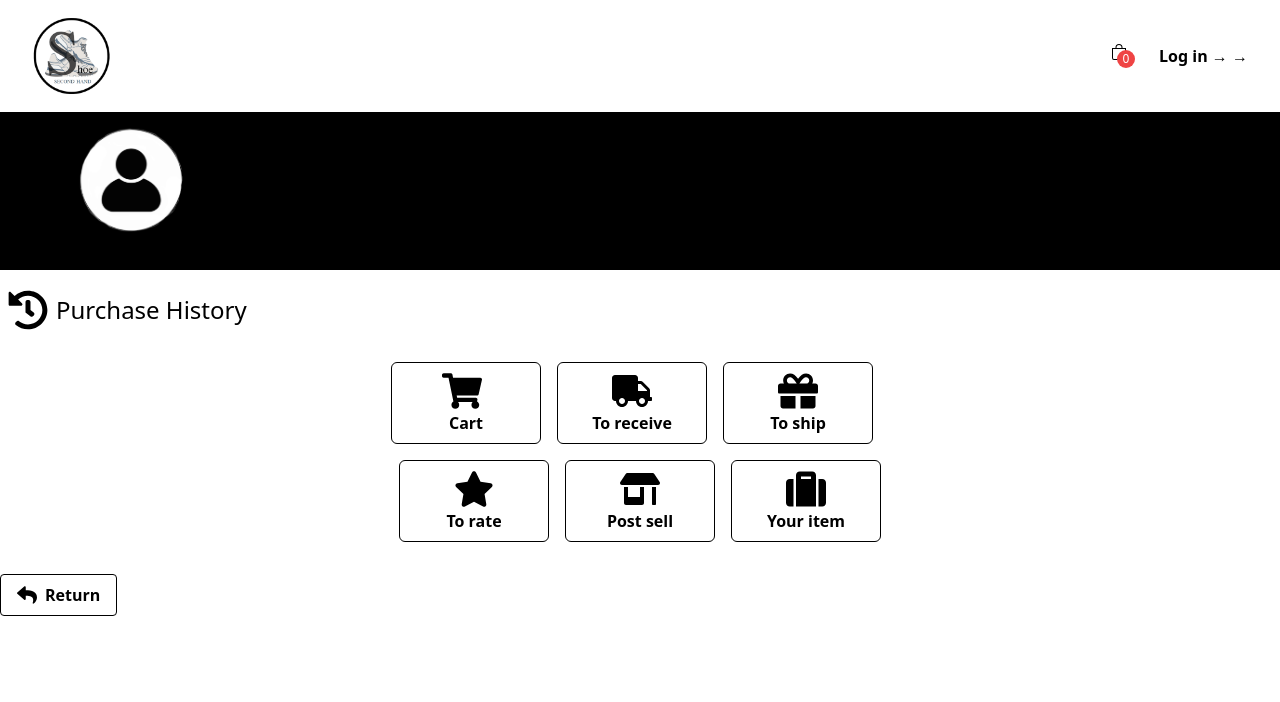
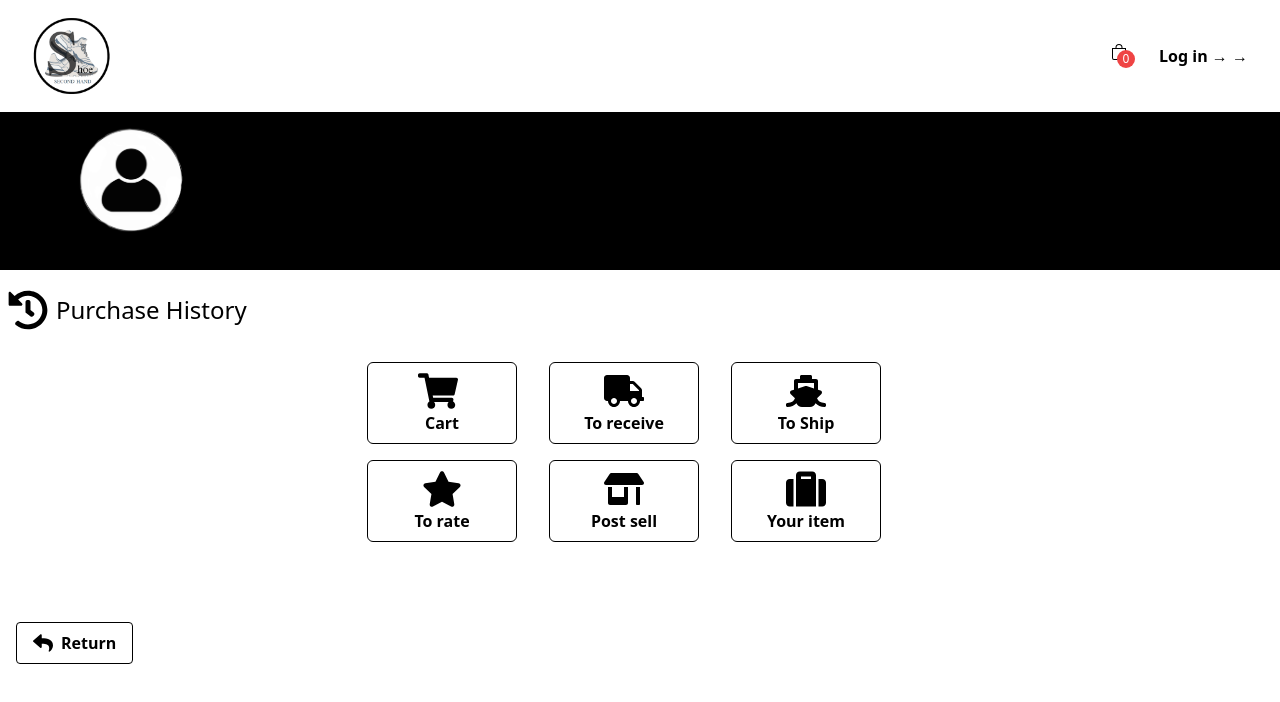
Before and after one commit to PorametKeawubol/SecondHandShoe, a React (Create React App) app in the folder client/: page /Profile in a window 1280 px wide. Shown: the top 702 px of the page. Built offline with nearby package versions, Linux system fonts and the light colour scheme; no server answers.

Commit message:
Linked Profile and MyPurchases

```diff
--- a/client/src/AllPage/HomePage.js
+++ b/client/src/AllPage/HomePage.js
@@ -13,7 +13,8 @@ axios.defaults.baseURL =
 
 function HomePage() {
   const [isLoading, setIsLoading] = useState(true);
-  const { shoes, setShoes } = useContext(ShoeContext);
+  const { shoes } = useContext(ShoeContext);
+  const [filteredShoes, setFilteredShoes] = useState([]);
   console.log("🚀 ~ HomePage ~ shoes:", shoes)
 
   //useEffect(() => {
@@ -24,28 +25,29 @@ function HomePage() {
   //  }, 1000);
   //}, []);
 
+  // get only men's and women's clothing category
+  useEffect(() => {
+    const shoesfiltered = shoes.filter((item) => {
+      return (
+        item.category === "man" || item.category === "woman" || item.category === "Nike"
+      );
+    });
+    setFilteredShoes(shoesfiltered);
+  }, [shoes]);
 
-
-  // get only men's and women's clothing category
-  const filteredShoes = shoes.filter((item) => {
-    return (
-      item.category === "man" || item.category === "woman" || item.category === "Nike"
-    );
-  });
-
-  const handleSearch = async() => {
+  const handleSearch = async () => {
     const search = document.getElementById("SearchKey").value;
     console.log(search)
-    if(search){
-      try{
+    if (search) {
+      try {
         const response = await axios.get(`/api/shoes?filters[products_name][$contains]=${search}`)
-        console.log('response=',response)
+        console.log('response=', response)
         if (Array.isArray(response.data.data)) {
           const searchData = response.data.data.map(shoe => {
             const { id, attributes } = shoe;
-            const { products_name,price, details, location, picture, } = attributes;
+            const { products_name, price, details, location, picture, } = attributes;
             const imageUrl = picture && picture.data && picture.data.length > 0 ? picture.data[0].attributes.url : null;
-            const image = "http://localhost:1337"+imageUrl
+            const image = "http://localhost:1337" + imageUrl
             const category = attributes.categories?.data[0]?.attributes?.name ?? 'uncategorized';
             return {
               id,
@@ -57,8 +59,14 @@ function HomePage() {
               category,
             };
           });
-          console.log('search=',searchData)
-          setShoes(searchData);
+          console.log('search=', searchData)
+          const shoesfiltered = searchData.filter((item) => {
+            return (
+              item.category === "man" || item.category === "woman" || item.category === "Nike"
+            );
+          });
+          setFilteredShoes(shoesfiltered);
+          console.log('filter=',filteredShoes)
         } else {
           console.error("Response data is not an array:", response.data.data);
         }
@@ -67,6 +75,7 @@ function HomePage() {
       }
     }
   }
+
 
   return  (
     <div className="flex flex-col">
--- a/client/src/AllPage/MyPurchases.js
+++ b/client/src/AllPage/MyPurchases.js
@@ -1,10 +1,20 @@
 import React, { useState } from 'react';
+import { useEffect } from 'react';
 import Header from "../Component/Header";
 import { Link } from 'react-router-dom';
 import CartContent from '../Component/CartContent'; // Import CartContent component
+import { useLocation } from 'react-router-dom';
 
 const MyPurchases = () => {
+  const location = useLocation();
   const [activeTab, setActiveTab] = useState('cart');
+
+  useEffect(() => {
+    const params = new URLSearchParams(location.search);
+    const tab = params.get('tab');if (tab) {
+      handleTabChange(tab);
+    }
+  }, [location.search]);
 
   const handleTabChange = (tab) => {
     setActiveTab(tab);
--- a/client/src/AllPage/ProfilePage.js
+++ b/client/src/AllPage/ProfilePage.js
@@ -4,9 +4,13 @@ import Pfp from '../Component/Picture/ProfilePic.png';
 import axios from 'axios';
 import { FaShoppingCart, FaTruck, FaGift, FaStar, FaShip, FaSuitcase, FaReply, FaHistory, FaStoreAlt } from 'react-icons/fa'; // เพิ่มไอคอน FaHistory และ FaStoreAlt
 import { Link } from 'react-router-dom';
+import CartContent from '../Component/CartContent';
 
 function Profile() {
     const [username, setUsername] = useState('');
+    const Cart = () => {
+        return <CartContent />;
+       };
 
     useEffect(() => {
         const fetchUserData = async () => {
@@ -45,38 +49,40 @@ function Profile() {
             </Link>
 
             <div className="flex justify-center mt-8">
-                <button className="bg-white hover:bg-gray-200 text-black font-bold py-2 px-4 rounded-md mr-4 border border-black" style={{ display: 'flex', flexDirection: 'column', alignItems: 'center', width: '150px' }}>
-                    <FaShoppingCart className="mr-2" size={40} />
-                    <span>Cart</span>
-                </button>
-                <button className="bg-white hover:bg-gray-200 text-black font-bold py-2 px-4 rounded-md mr-4 border border-black" style={{ display: 'flex', flexDirection: 'column', alignItems: 'center', width: '150px' }}>
-                    <FaTruck size={40} />
-                    <span>To receive</span>
-                </button>
-                <button className="bg-white hover:bg-gray-200 text-black font-bold py-2 px-4 rounded-md mr-4 border border-black" style={{ display: 'flex', flexDirection: 'column', alignItems: 'center', width: '150px' }}>
-                    <FaGift size={40} />
-                    <span>To ship</span>
-                </button>
+
+            <Link to="/Purchases" className="bg-white hover:bg-gray-200 text-black font-bold py-2 px-4 rounded-md mr-8 border border-black" style={{ display: 'flex', flexDirection: 'column', alignItems: 'center', width: '150px' }} >
+                <FaShoppingCart className="mr-2" size={40} />
+                <span>Cart</span>
+            </Link>
+
+            <Link to="/Purchases?tab=toReceive" className="bg-white hover:bg-gray-200 text-black font-bold py-2 px-4 rounded-md mr-8 border border-black" style={{ display: 'flex', flexDirection: 'column', alignItems: 'center', width: '150px' }} >
+                <FaTruck size={40} />
+                <span>To receive</span>
+            </Link>
+
+            <Link to="/Purchases?tab=toShip" className="bg-white hover:bg-gray-200 text-black font-bold py-2 px-4 rounded-md mr-8 border border-black" style={{ display: 'flex', flexDirection: 'column', alignItems: 'center', width: '150px' }}>
+                <FaShip size={40} />
+                <span>To Ship</span>
+            </Link>
             </div>
+
             <div className="flex justify-center mt-4">
-                <button className="bg-white hover:bg-gray-200 text-black font-bold py-2 px-4 rounded-md mr-4 border border-black" style={{ display: 'flex', flexDirection: 'column', alignItems: 'center', width: '150px' }}>
+                <button className="bg-white hover:bg-gray-200 text-black font-bold py-2 px-4 rounded-md mr-8 border border-black" style={{ display: 'flex', flexDirection: 'column', alignItems: 'center', width: '150px' }}>
                     <FaStar size={40} />
                     <span>To rate</span>
                 </button>
-                <button className="bg-white hover:bg-gray-200 text-black font-bold py-2 px-4 rounded-md mr-4 border border-black" style={{ display: 'flex', flexDirection: 'column', alignItems: 'center', width: '150px' }}>
+                <button className="bg-white hover:bg-gray-200 text-black font-bold py-2 px-4 rounded-md mr-8 border border-black" style={{ display: 'flex', flexDirection: 'column', alignItems: 'center', width: '150px' }}>
                     <FaStoreAlt size={40} />
                     <span>Post sell</span>
                 </button>
 
-                <button className="bg-white hover:bg-gray-200 text-black font-bold py-2 px-4 rounded-md border border-black" style={{ display: 'flex', flexDirection: 'column', alignItems: 'center', width: '150px' }}>
+                <button className="bg-white hover:bg-gray-200 text-black font-bold py-2 px-4 rounded-md mr-8 border border-black" style={{ display: 'flex', flexDirection: 'column', alignItems: 'center', width: '150px' }}>
                     <FaSuitcase size={40} />
                     <span>Your item</span>
                 </button>
             </div>
 
-
-
-            <div className="flex justify-start mt-8 mb-8">
+            <div className="flex justify-start mt-20 mb-8 ml-4">
                 <Link to="/" className="bg-white hover:bg-gray-200 text-black font-bold py-2 px-4 rounded border border-black flex items-center">
                     <FaReply size={20} /> <span className="ml-2">Return</span>
                 </Link>
--- a/client/src/Component/Sidebar.js
+++ b/client/src/Component/Sidebar.js
@@ -49,13 +49,15 @@ const Sidebar = () => {
           </div>
         </div>
         <Link
-          to={"/"}
+          to={"/Purchases"}
+          onClick={handleClose}
           className="bg-gray-200 flex p-3 justify-center items-center text-primary w-full font-medium"
         >
           View Cart
         </Link>
         <Link
           to={"/"}
+          onClick={handleClose}
           className="bg-primary flex p-3 justify-center items-center text-white w-full font-medium"
         >
           Checkout
```
